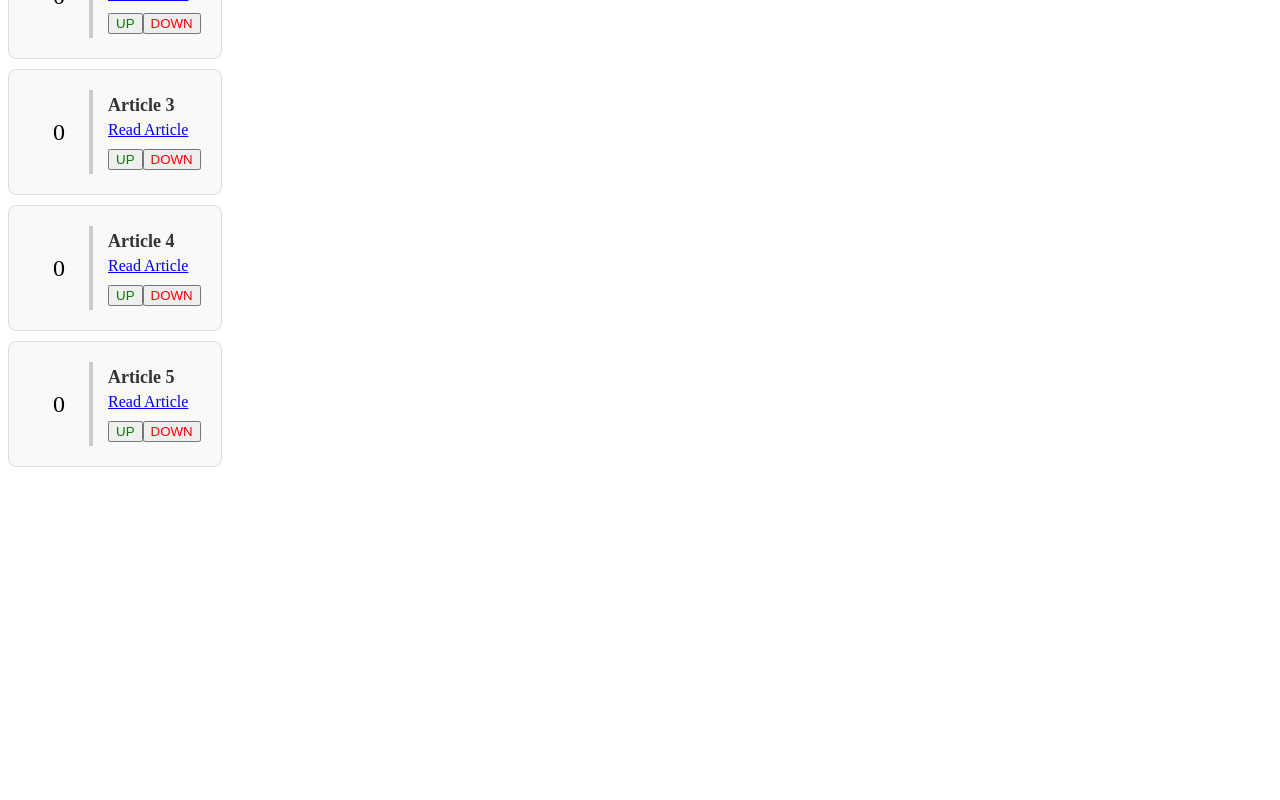
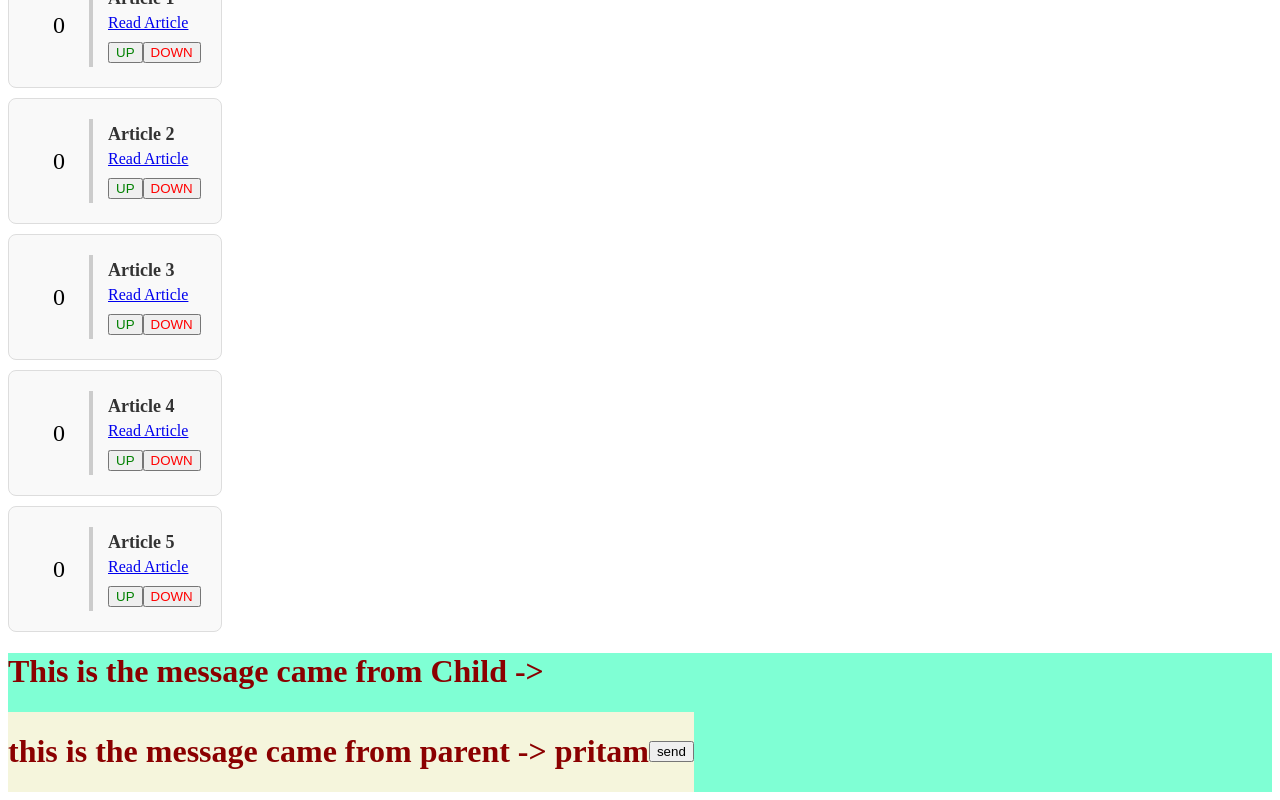
Before and after one commit to PritamSavagavi/NG-Practice, an Angular app: page / in a window 1280 px wide. Shown: the part 329-1129 px from the top of the page. Before the commit the page ends 806 px from the top, so only its background shows below. Built offline with nearby package versions, Linux system fonts and the light colour scheme.

Commit message:
component-comunication,pipe, structural directives

```diff
--- a/src/app/app.component.html
+++ b/src/app/app.component.html
@@ -1,3 +1,5 @@
 <router-outlet/>
+<app-test2 (childDataEmit)="data=$event"  [titleName]="title"></app-test2>
 
-<app-test2></app-test2>
+<div *ngFor="let item of data">{{item}}</div>
+<app-parentcomponent></app-parentcomponent>
--- a/src/app/app.component.ts
+++ b/src/app/app.component.ts
@@ -7,4 +7,5 @@ import { Component } from '@angular/core';
 })
 export class AppComponent {
   title = 'NG-Practice';
+  public data : any;
 }
--- a/src/app/app.module.ts
+++ b/src/app/app.module.ts
@@ -7,6 +7,8 @@ import { TestComponent } from './test/test.component';
 import { Test1Component } from './test1/test1.component';
 import { Test2Component } from './test2/test2.component';
 import { ArticleComponent } from './article/article.component';
+import { ParentcomponentComponent } from './parentcomponent/parentcomponent.component';
+import { ChildcomponentComponent } from './childcomponent/childcomponent.component';
 
 @NgModule({
   declarations: [
@@ -14,7 +16,9 @@ import { ArticleComponent } from './article/article.component';
     TestComponent,
     Test1Component,
     Test2Component,
-    ArticleComponent
+    ArticleComponent,
+    ParentcomponentComponent,
+    ChildcomponentComponent
   ],
   imports: [
     BrowserModule,
--- /dev/null
+++ b/src/app/childcomponent/childcomponent.component.html
@@ -0,0 +1,4 @@
+<div class="childcomponent">
+    <h1>this is the message came from parent -> {{ChildMessage}}</h1>
+    <button (click)="fireEvent()">send</button>
+</div>
--- /dev/null
+++ b/src/app/childcomponent/childcomponent.component.scss
@@ -0,0 +1,8 @@
+.childcomponent{
+    display: flex;
+    justify-content: center;
+    align-items: center;
+    background-color: beige;
+    width: fit-content;
+
+}
--- /dev/null
+++ b/src/app/childcomponent/childcomponent.component.ts
@@ -0,0 +1,18 @@
+import { Component, EventEmitter, Input, Output } from '@angular/core';
+
+@Component({
+  selector: 'app-childcomponent',
+  templateUrl: './childcomponent.component.html',
+  styleUrl: './childcomponent.component.scss'
+})
+export class ChildcomponentComponent {
+
+  @Input() ChildMessage : string = "";
+
+  @Output() public childEvent = new EventEmitter();
+
+  fireEvent()
+  {
+    this.childEvent.emit('hellow from child');
+  }
+}
--- /dev/null
+++ b/src/app/parentcomponent/parentcomponent.component.html
@@ -0,0 +1,5 @@
+
+<div class="parentdiv">
+    <h1>This is the message came from Child -> {{naame}}</h1>
+    <app-childcomponent (childEvent)="naame=$event" [ChildMessage] = "name"></app-childcomponent>
+</div>
--- /dev/null
+++ b/src/app/parentcomponent/parentcomponent.component.scss
@@ -0,0 +1,7 @@
+.parentdiv{
+    display: block;
+    justify-content: flex-end;
+    align-items: flex-end;
+    background-color: aquamarine;
+    color: darkred;
+}
--- /dev/null
+++ b/src/app/parentcomponent/parentcomponent.component.ts
@@ -0,0 +1,11 @@
+import { Component } from '@angular/core';
+
+@Component({
+  selector: 'app-parentcomponent',
+  templateUrl: './parentcomponent.component.html',
+  styleUrl: './parentcomponent.component.scss'
+})
+export class ParentcomponentComponent {
+  name : string = "pritam";
+  naame : string = "";
+}
--- a/src/app/test2/test2.component.ts
+++ b/src/app/test2/test2.component.ts
@@ -1,13 +1,26 @@
-import { Component } from '@angular/core';
+import { Component, EventEmitter, Input, Output } from '@angular/core';
 
 @Component({
   selector: 'app-test2',
   template: `
-    <div *ngFor="let item of color">{{item}}</div>
+  <p>{{name}}</p>
+  <p>{{date | date: 'dd:mm:yyyy'}}</p>
+  <p>{{date | date: 'short'}}</p>
+  <p>{{date | date: 'shortDatetime'}}</p>
+
+    <button (click)="fireEvent()">send</button>
+    <div *ngFor="let item of colors; index as i; even as l">{{i}} {{l}} {{item}}</div>
     <app-article></app-article>
   `,
   styleUrl: './test2.component.scss'
 })
 export class Test2Component {
-  public color = ["red", "green", "blue", "yellow", "cyan", "magenta"];
+  public colors= ["red", "green", "blue", "yellow", "cyan", "magenta"];
+  @Input('titleName') public name : string = "";
+  @Output() public childDataEmit = new EventEmitter();
+  public date = new Date();
+  fireEvent()
+  {
+    this.childDataEmit.emit(this.colors);
+  }
 }
```
Also changed, not shown: 2 other files (tests, documents, lock files or other folders).
